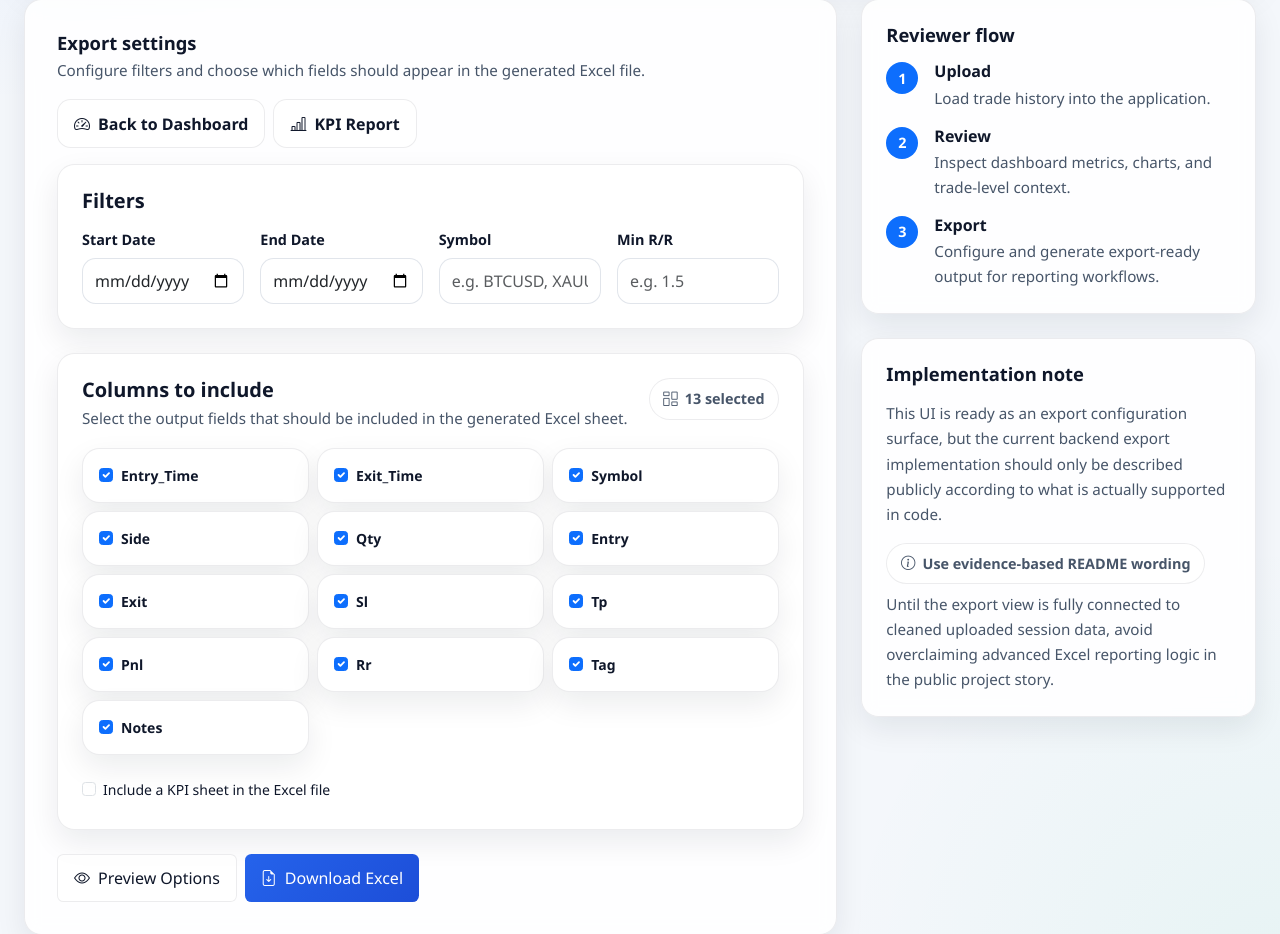
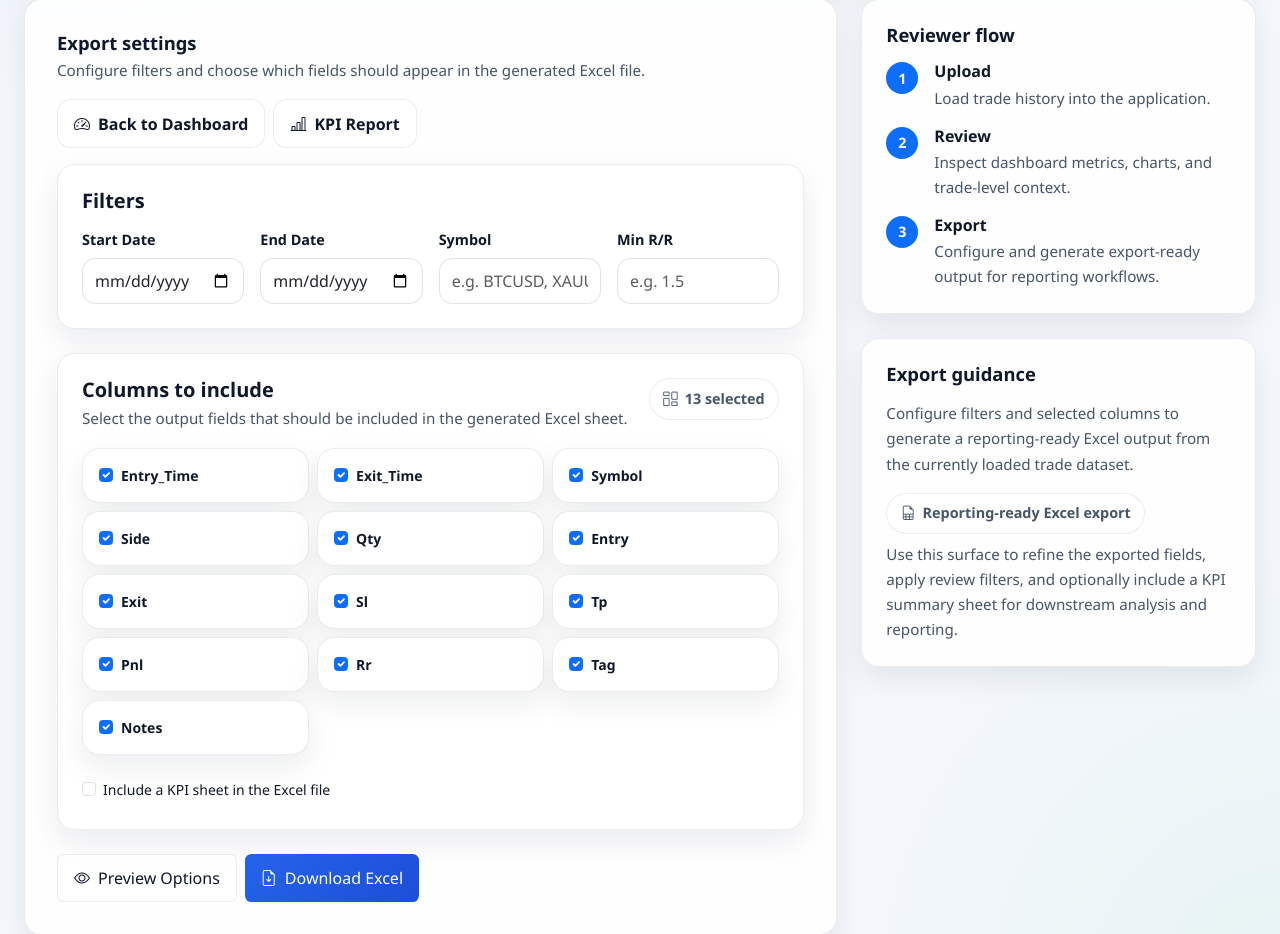
Before and after one commit to aminul-portfolio/tradeintel-360, a Django app: page /performance/export/excel/ in a window 1280 px wide. Shown: the part 335-1269 px from the top of the page. Run offline with Django 5.2, Linux system fonts and the light colour scheme; the visitor is signed in with stand-in values (Sample User, id 1); some libraries are stand-ins or nearby versions.

Commit message:
Refine export UI copy and tighten gitignore for public release

```diff
--- a/performance/templates/performance/excel_export.html
+++ b/performance/templates/performance/excel_export.html
@@ -191,18 +191,18 @@
     </div>
 
     <div class="surface-card section-card">
-      <h2 class="section-heading mb-3">Implementation note</h2>
+  <h2 class="section-heading mb-3">Export guidance</h2>
   <p class="section-subcopy mb-3">
-        This UI is ready as an export configuration surface, but the current backend export implementation should only be described publicly according to what is actually supported in code.
+    Configure filters and selected columns to generate a reporting-ready Excel output from the currently loaded trade dataset.
   </p>
 
   <div class="signal-badge mb-2">
-        <i class="bi bi-info-circle"></i>
-        Use evidence-based README wording
+    <i class="bi bi-file-earmark-spreadsheet"></i>
+    Reporting-ready Excel export
   </div>
 
   <p class="section-subcopy mb-0">
-        Until the export view is fully connected to cleaned uploaded session data, avoid overclaiming advanced Excel reporting logic in the public project story.
+    Use this surface to refine the exported fields, apply review filters, and optionally include a KPI summary sheet for downstream analysis and reporting.
   </p>
 </div>
   </div>
```
Also changed, not shown: 1 other file. Lines whose indentation alone changed are shown as unchanged.
